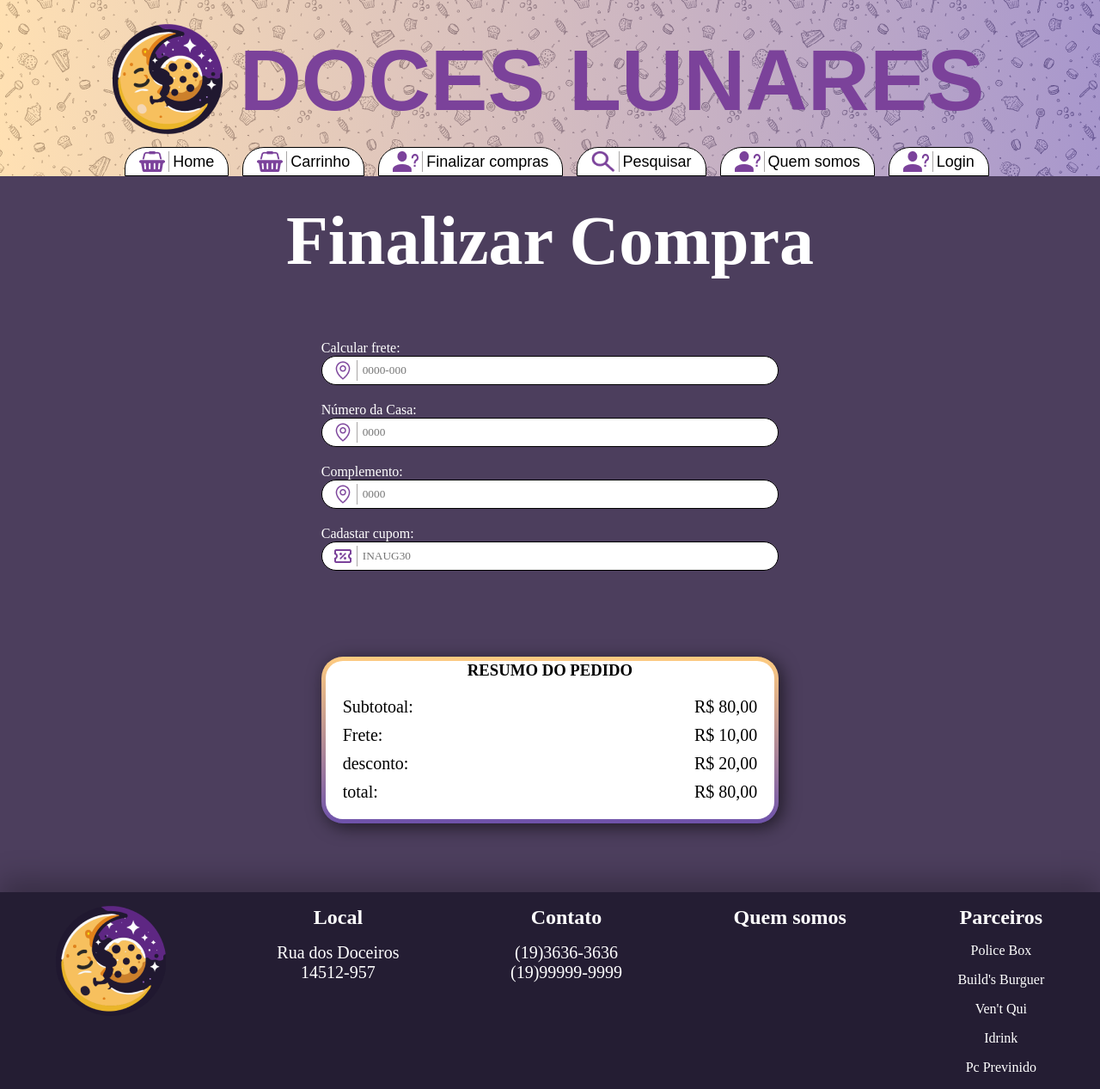
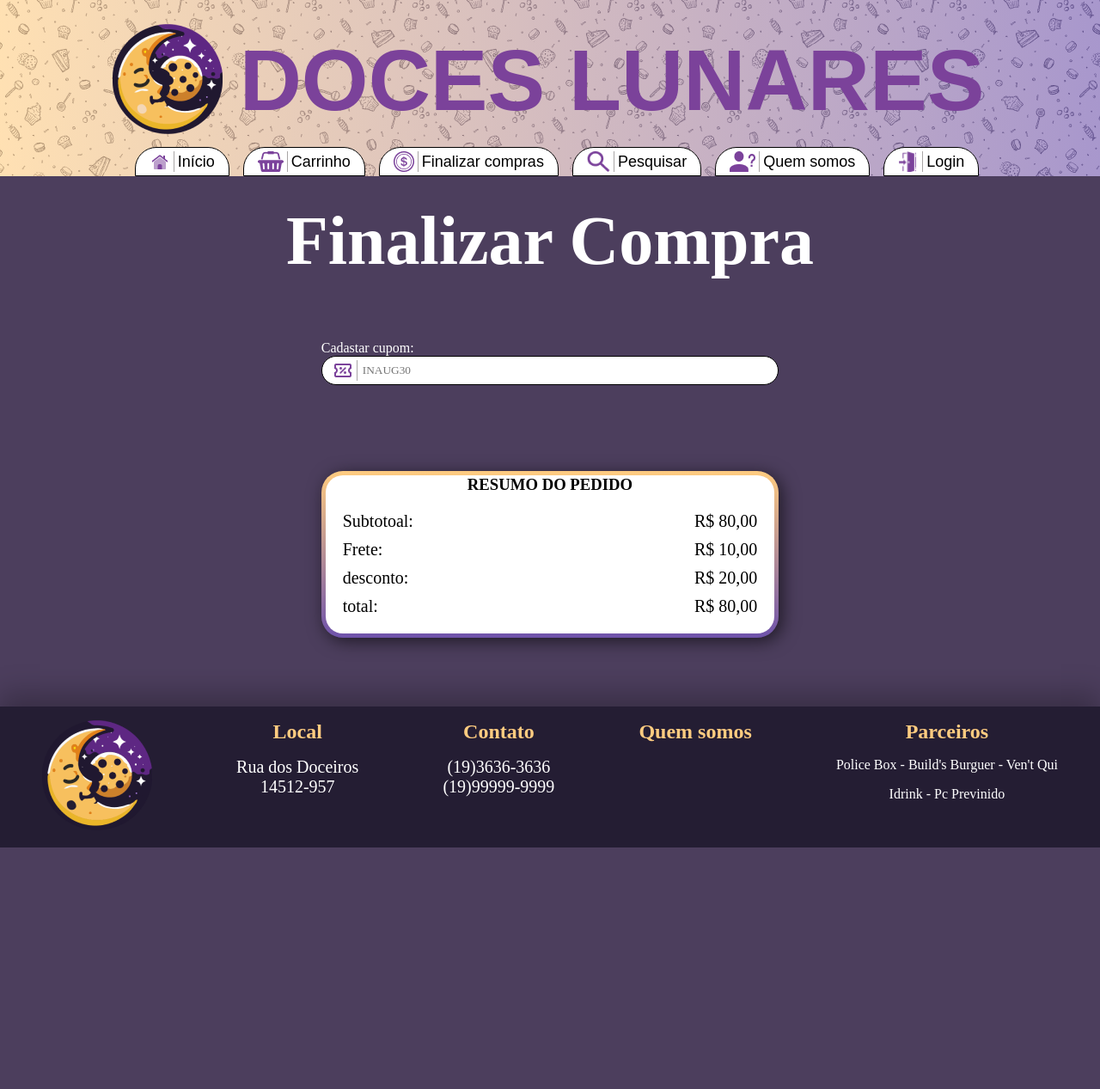
Before and after one commit to erickgusson/SENAC-Projeto-Integrador, a PHP site: page /finalizar-compra.php in a window 1280 px wide. Shown: the whole page at 86% size. After the commit the page ends 986 px from the top, so only its background shows below. Run offline with PHP 8.4, Linux system fonts and the light colour scheme; some web fonts are replaced.

Commit message:
Alterações no CSS e Html de algumas páginas

```diff
--- a/assets/css/nav-footer.css
+++ b/assets/css/nav-footer.css
@@ -31,8 +31,7 @@
 }
 
 #menu .nav .row .col .botao-geral:hover {
-    position: relative;
-    bottom: 2px;
+
 }
 
 #menu .nav .col h1 {
@@ -51,35 +50,11 @@
     gap: 1rem;
 }
 
-/* #menu .nav .col a {
-    display: flex;
-    align-items: center;
-
-    text-decoration: none;
-
-    font-size: 24px;
-    font-family: "Alice", sans-serif;
-
-    background-color: white;
-    color: black;
-
-    border: 1px solid black;
-    border-radius: 25px;
-
-    padding: 8px 12px;
-}
-
-#menu .nav .col a img {
-    border-right: 1px solid #A9A6A6;
-    margin-right: 4px;
-    padding-right: 4px;
-} */
-
 /* Fim da Nav */
 
 /* começo do Footer  */
 
-.footer {
+#footer {
     background-color: #241D33;
     color: white;
 
@@ -93,29 +68,34 @@
     box-shadow: 0 -15px 30px rgba(0, 0, 0, .25);
 }
 
-.footer h4 {
+#footer h4 {
     font-size: 24px;
+    color: #ffcc80;
 }
 
-.footer p {
+#footer p {
     font-size: 20px;
 }
 
-.footer a {
+#footer a {
     text-decoration: none;
     color: white;
 }
 
-.footer .col {
+#footer .col {
     display: flex;
     flex-direction: column;
     gap: 1rem;
 }
 
-.footer-sociais {
-    display: flex;
-    gap: 4px;
+#footer .parceiros div{
+    gap: 20px;
 }
+
+#footer .parceiros div a:hover{
+    color: #ffcc80;
+}
+
 
 /* Fim do Footer */
 
@@ -131,24 +111,24 @@
         font-size: 60px;
     }
 
-    .footer {
+    #footer {
         flex-direction: column;
         gap: 24px;
         padding-bottom: 240px;
     }
 
-    .footer h4 {
+    #footer h4 {
         font-size: 16px;
     }
-    .footer p {
+    #footer p {
         font-size: 12px;
     }
 
-    .footer-sociais img {
+    #footer-sociais img {
         width: 40px;
     }
 
-    .footer .col > a img{
+    #footer .col > a img{
         display: none;
     }
 }
--- a/assets/css/sobre.css
+++ b/assets/css/sobre.css
@@ -19,5 +19,28 @@ body {
 }
 
 .quem-somos div strong{
+    display: flex;
+    justify-content: center;
     text-align: center;
+    align-items: center;
 }
+
+.quem-somos div strong::before {
+    content: '';
+    display: inline-block;
+    width: 40px;
+    height: 40px;
+    margin-right: 10px;
+    background-image: url(../img/icon/decoracao-estrela.png);
+    background-size: cover;
+}
+
+.quem-somos div strong::after {
+    content: '';
+    display: inline-block;
+    width: 40px;
+    height: 40px;
+    margin-left: 10px;
+    background-image: url(../img/icon/decoracao-estrela.png);
+    background-size: cover;
+}
--- a/finalizar-compra.php
+++ b/finalizar-compra.php
@@ -9,22 +9,6 @@ include "./includes/header.php"
 
         <form action="#" class="formulario-pedido">
             <div class="pedido-dados">
-                <div>
-                    <label for="frete">Calcular frete:</label>
-                    <p class="botao-geral"><img src="assets/img/icon/icon-mapa.png" alt=""><input type="search" placeholder="0000-000"></p>
-
-                </div>
-
-                <div>
-                    <label for="frete">Número da Casa:</label>
-                    <p class="botao-geral"><img src="assets/img/icon/icon-mapa.png" alt=""><input type="search" placeholder="0000"></p>
-                </div>
-
-                <div>
-                    <label for="frete">Complemento:</label>
-                    <p class="botao-geral"><img src="assets/img/icon/icon-mapa.png" alt=""><input type="search" placeholder="0000"></p>
-                </div>
-
                 <div>
                     <label for="frete">Cadastar cupom: </label>
                     <p class="botao-geral"><img src="assets/img/icon/icon-cupom.png" alt=""><input type="search" placeholder="INAUG30"></p>
--- a/includes/footer.php
+++ b/includes/footer.php
@@ -2,7 +2,7 @@
 
 <script src="assets/js/script.js"></script>
 
-<footer class="footer">
+<footer id="footer">
     <div class="col">
         <a href="#">
             <img src="assets/img/logo/Logo.png" alt="Logo">
@@ -22,17 +22,21 @@
     </div>
 
     <div class="col">
-        <h4><a href="sobre.php">Quem somos</a></h4>
+        <a href="sobre.php"><h4>Quem somos</h4></a>
     </div>
 
-    <div class="col">
+    <div class="col parceiros" >
         <h4>Parceiros</h4>
 
-        <a href="https://policebox.paulowh.com/" target="_blank">Police Box</a>
-        <a href="https://buildsburguer.paulowh.com/" target="_blank">Build's Burguer</a>
-        <a href="https://ventqui.paulowh.com/" target="_blank">Ven't Qui</a>
-        <a href="https://idrink.paulowh.com/adega-idrink/" target="_blank">Idrink</a>
-        <a href="#" target="_blank">Pc Previnido</a>
+        <div>
+            <a href="https://policebox.paulowh.com/" target="_blank">Police Box</a> -
+            <a href="https://buildsburguer.paulowh.com/" target="_blank">Build's Burguer</a> -
+            <a href="https://ventqui.paulowh.com/" target="_blank">Ven't Qui</a>
+        </div>
+        <div>
+            <a href="https://idrink.paulowh.com/adega-idrink/" target="_blank">Idrink</a> -
+            <a href="#" target="_blank">Pc Previnido</a>
+        </div>
     </div>
 </footer>
 
--- a/includes/header.php
+++ b/includes/header.php
@@ -36,12 +36,12 @@
                 </div>
                 <div class="row">
                     <div class="col">
-                        <a href="index.php" class="botao-geral"><img src="assets/img/icon/icon-carrinho.png" alt="icone de carrinho de compras">Home</a>
+                        <a href="index.php" class="botao-geral"><img src="assets/img/icon/icon-home.png" alt="icone de carrinho de compras">Início</a>
                         <a href="carrinho.php" class="botao-geral"><img src="assets/img/icon/icon-carrinho.png" alt="icone de carrinho de compras">Carrinho</a>
-                        <a href="finalizar-compra.php" class="botao-geral"><img src="assets/img/icon/icon-quem-somos.png" alt="icone representando um pessoa">Finalizar compras</a>
+                        <a href="finalizar-compra.php" class="botao-geral"><img src="assets/img/icon/icon-pagamento.png" alt="icone representando um pessoa">Finalizar compras</a>
                         <a href="produtos.php" class="botao-geral"><img src="assets/img/icon/icon-pesquisar.png" alt="icone de lupa">Pesquisar</a>
                         <a href="sobre.php" class="botao-geral"><img src="assets/img/icon/icon-quem-somos.png" alt="icone representando um pessoa">Quem somos</a>
-                        <a href="login-cadastro.php" class="botao-geral"><img src="assets/img/icon/icon-quem-somos.png" alt="icone representando um pessoa">Login</a>
+                        <a href="login-cadastro.php" class="botao-geral"><img src="assets/img/icon/icon-login.png" alt="icone representando um pessoa">Login</a>
                     </div>
                 </div>
             </nav>
--- a/sobre.php
+++ b/sobre.php
@@ -12,7 +12,7 @@ include "./includes/header.php" ?>
             espontânea vontade e interesse dos mesmos.</p>
         <p>Colocando em prática tudo que foi visto no decorrer do curso, desde algorotimo, lógica, prototipagem,
             tratamento de imagens, linguagens de programação e marcação e banco de dados.</p>
-        <p>Em resumo, somos mais do que uma simples loja de doces, mais que uma irmandade, IRMÃOS!</p>
+        <p>Em resumo, somos mais do que uma simples loja de doces e mais que uma irmandade, somos IRMÃOS!</p>
         <br>
         <strong>SABOR GALÁCTICO EM CADA PEDACINHO!!!</strong>
         <br>
```
Also changed, not shown: assets/img/icon/icon-home.png (added), assets/img/icon/icon-login.png (added), assets/img/icon/icon-pagamento.png (added).
